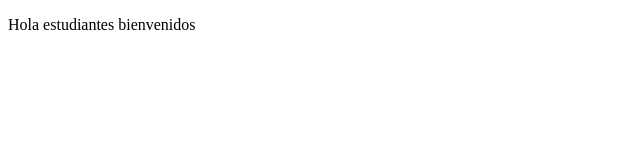
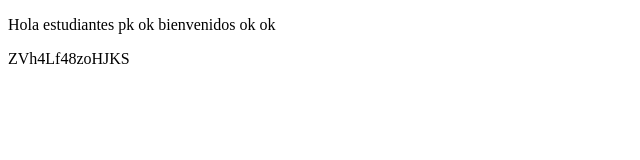
Before and after one commit to JohanRROT/proyectoDemoCursoPrework, a plain HTML site: page index.html in a window 1280 px wide. Shown: the whole page, without its empty margins (0-640 px from the left). Drawn offline with Linux system fonts and the light colour scheme.

Commit message:
cambios agregados a plataforma

```diff
--- a/index.html
+++ b/index.html
@@ -8,7 +8,7 @@
 </head>
 <body>
     <p>Hola estudiantes
-        bienvenidos
+        pk ok bienvenidos ok ok
     </p>
 </body>
-</html>
+</html> ZVh4Lf48zoHJKS
```
